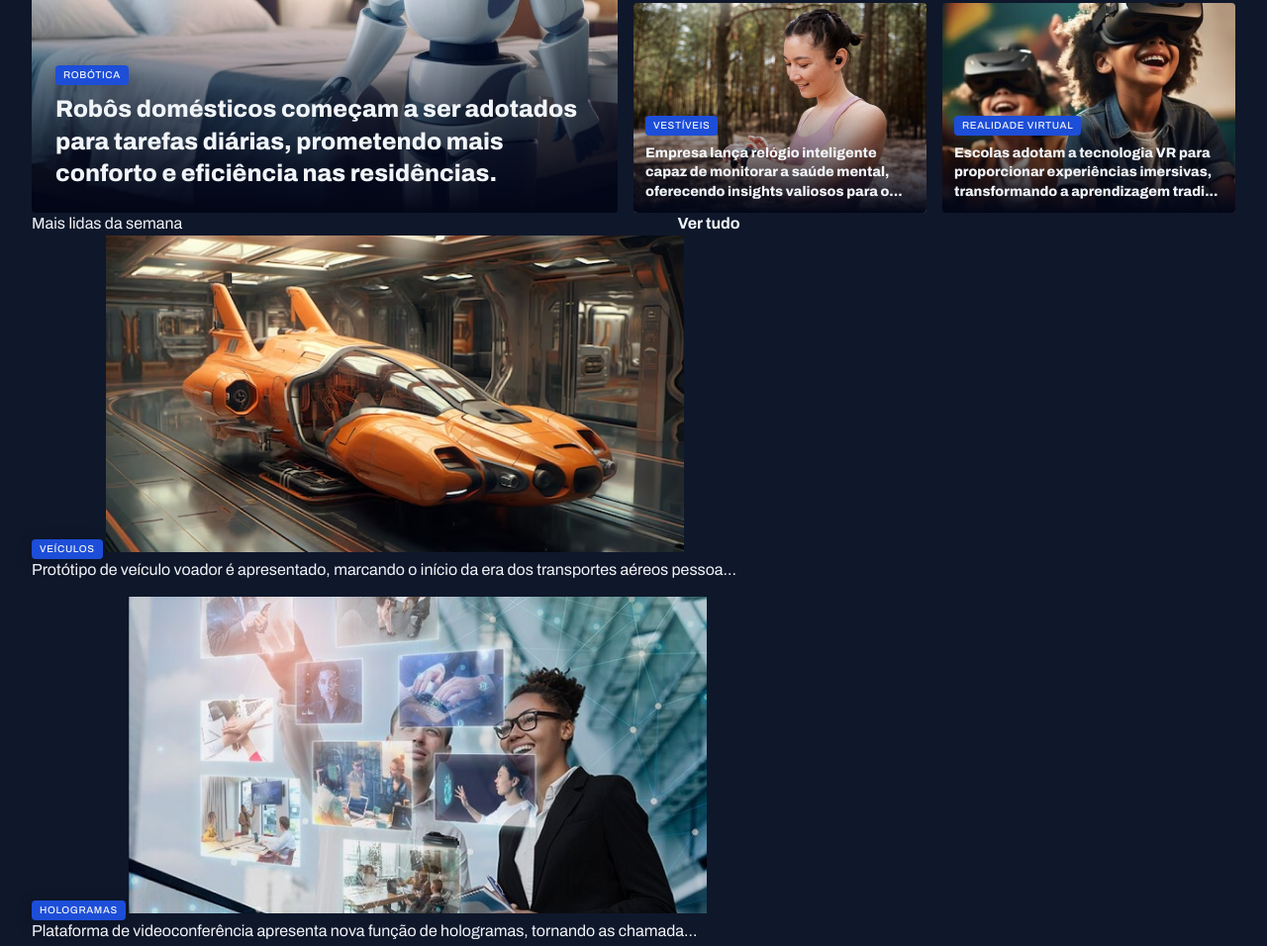
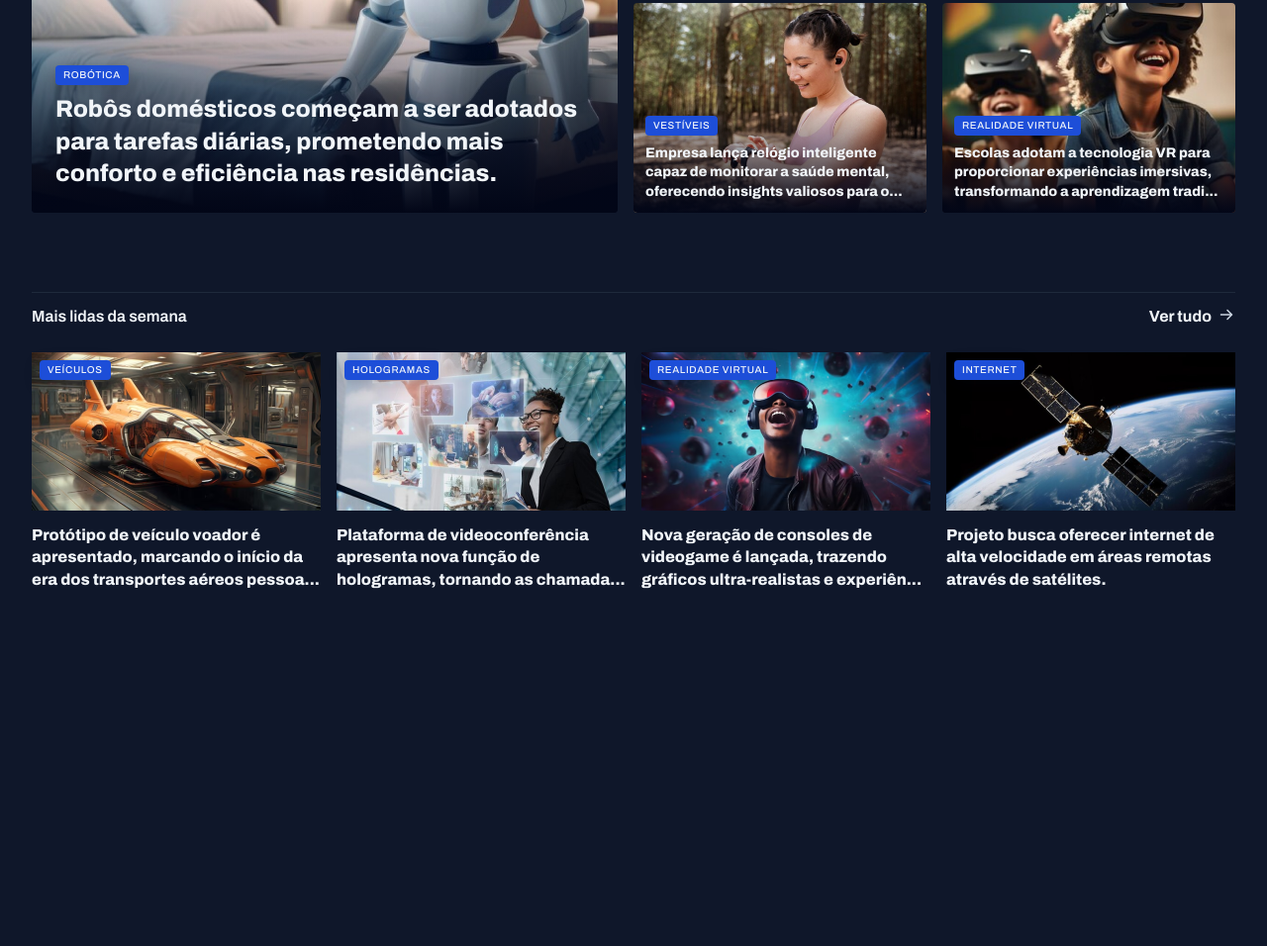
Before and after one commit to cristiano027/portal-de-noticias, a plain HTML site: page index.html in a window 1280 px wide. Shown: the part 389-1345 px from the top of the page at 99% size. After the commit the page ends 986 px from the top, so only its background shows below. Drawn offline with Linux system fonts and the light colour scheme.

Commit message:
aplicando estilos na secao mais lidas

```diff
--- a/index.html
+++ b/index.html
@@ -102,7 +102,7 @@
         <h3>Mais lidas da semana</h3>
         <a href="#" class="grid grid-flow-col">
           <strong>Ver tudo</strong>
-          <span></span>
+          <span id="arrow"></span>
         </a>
       </header>
 
--- a/styles/global.css
+++ b/styles/global.css
@@ -54,6 +54,7 @@ img {
 
 main {
   margin-top: 40px;
+  gap: 80px;
 }
 
 .content-tag {
--- a/styles/sections.css
+++ b/styles/sections.css
@@ -1,8 +1,30 @@
+section header{
+    border-top: 1px solid var(--stroke-color);
+    padding-block: 12px 24px;
+    font: var(--text-span);
+
+    a {
+      justify-content: end;
+      align-items: center;
+      gap: 8px;
+
+      #arrow {
+        background-image: url(../assets/icons/ArrowRight.svg);
+        background-repeat: no-repeat;
+        width: 16px;
+        height: 16px;
+      }
+
+      &:hover #arrow  {
+        background-image: url(../assets/icons/ArrowRight-hover.svg);
+      }
+   }
+}
+
 #featured {
   img {
     height: 100%;
     object-fit: cover;
-  }
   }
 
   .card {
@@ -36,3 +58,30 @@
       }
     }
   }
+}
+
+#weekly {
+
+  &>div{
+    grid-template-columns: repeat(4, 292px);
+  }
+
+  img {
+    height: 160px;
+  }
+
+  figure {
+    position: relative;
+
+    .content-tag {
+      position: absolute;
+      top: 8px;
+      left: 8px;
+    }
+
+    p {
+      margin-top: 8px;
+      font-weight: 800;
+    }
+  }
+}
```
Also changed, not shown: assets/icons/ArrowRight.svg (renamed from assets/icons/Vector.svg). Lines whose indentation alone changed are shown as unchanged.
